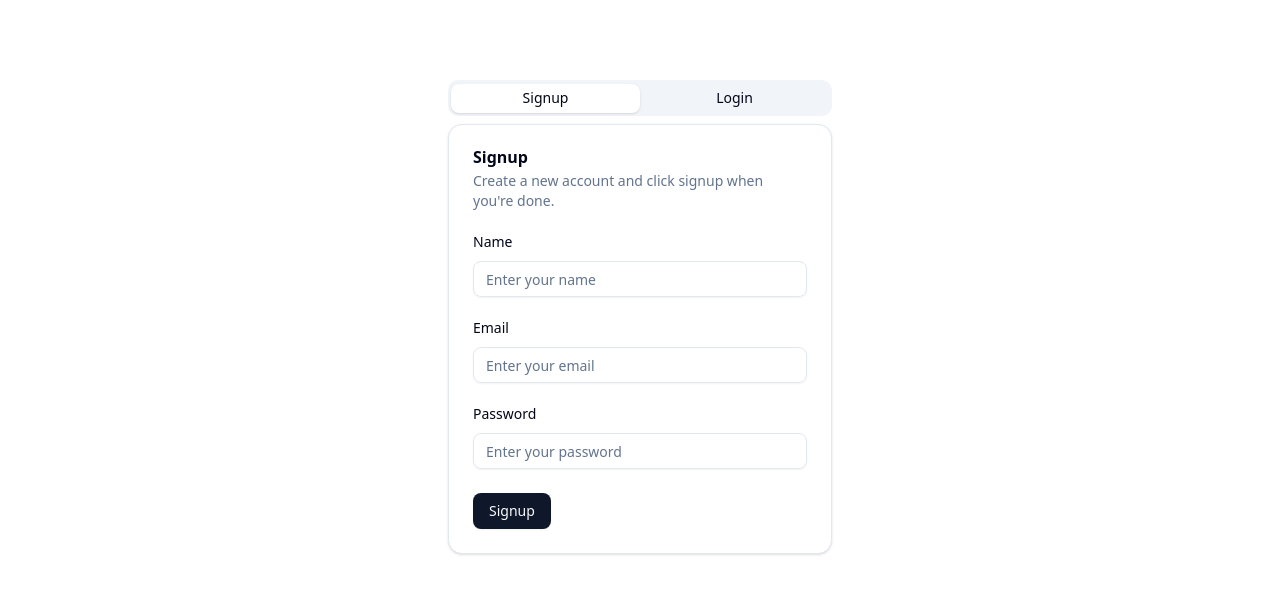
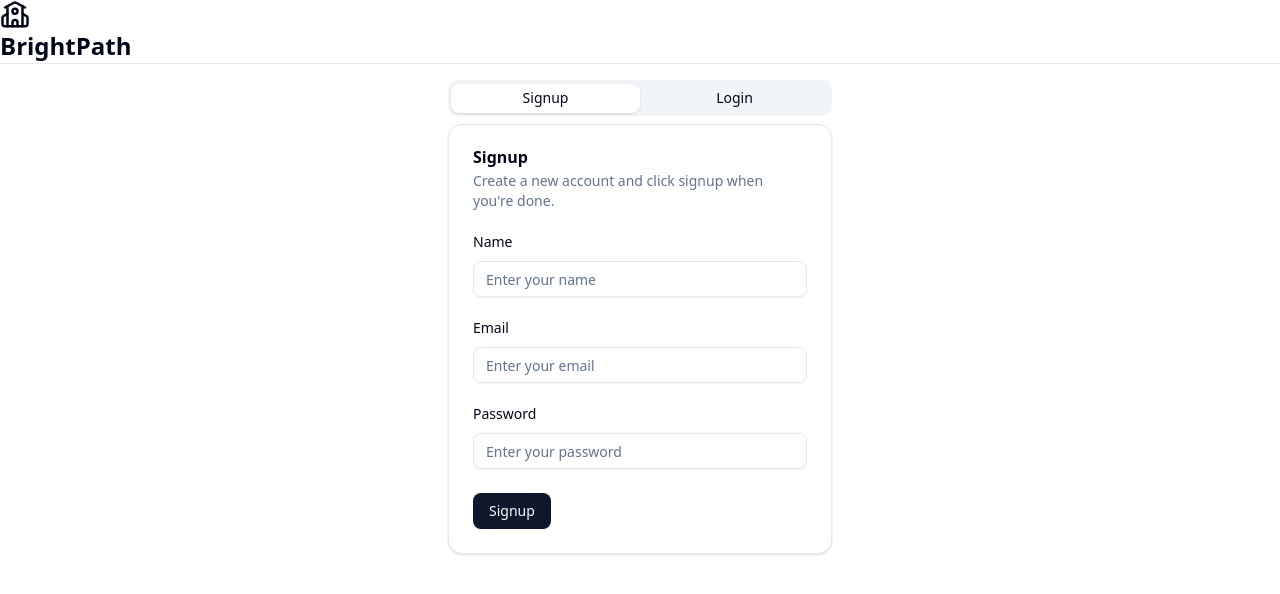
Before and after one commit to Mit2005-stack/SkillXpert, a React (Vite) app in the folder client/: page / in a window 1280 px wide. Shown: the top 594 px of the page. Built offline with nearby package versions, Linux system fonts and the light colour scheme.

Commit message:
navbar started

```diff
--- a/client/src/App.jsx
+++ b/client/src/App.jsx
@@ -1,12 +1,12 @@
 import React from 'react'
-
+import Navbar from './components/ui/Navbar'
 import Login from './pages/Login'
 
 function App() {
   return (
     <>
 
-
+    <Navbar />
     <Login />
     </>
   )
--- /dev/null
+++ b/client/src/components/ui/Navbar.jsx
@@ -0,0 +1,12 @@
+import React from 'react'
+import { School } from 'lucide-react'
+const Navbar = () => {
+  return (
+    <div className='h-16 dark:bg-[#0A0A0A] bg-white border-b dark:border-b-gray-200 fixed top-0 left-0 right-0 duration-300 z-10'>
+        <School size={"30"} />
+        <h1 className="hidden md:block font-extrabold text-2xl">BrightPath</h1>
+    </div>
+  )
+}
+
+export default Navbar
```
